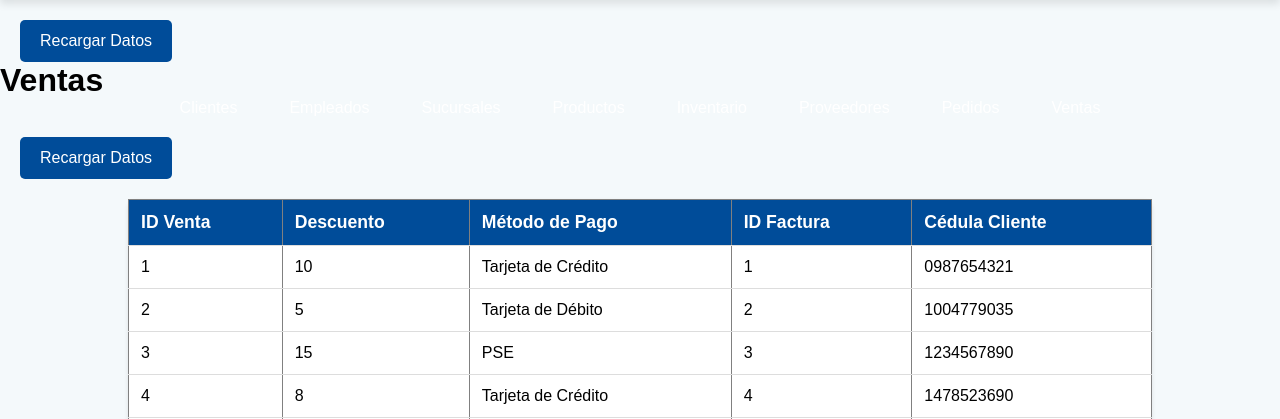
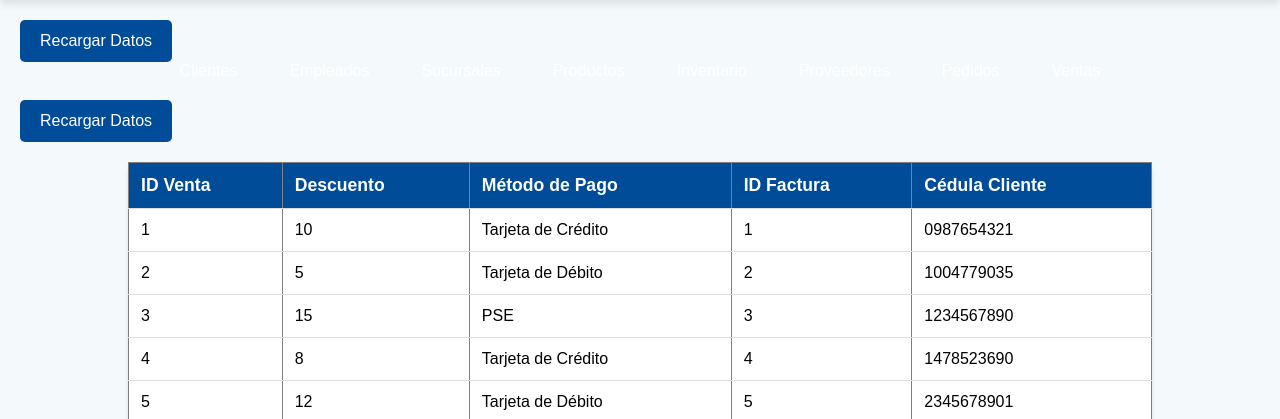
Before and after one commit to DiegoAJimenezD/ProyectoBDDroguerias, a PHP site: page /venta.php in a window 1280 px wide. Shown: the part 220-639 px from the top of the page. Run offline with PHP 8.4, Linux system fonts and the light colour scheme; data comes from the database, SQL or seed files in the repository.

Commit message:
Cambio
Se Hicieron unos cambios

```diff
--- a/inventario.php
+++ b/inventario.php
@@ -60,7 +60,6 @@ $conn->close();
 
     <button onclick="recargarDatos()">Recargar Datos</button>
 
-    <h1>Inventario</h1>
     <nav>
         <ul>
             <li><a href="cliente.php">Clientes</a></li>
--- a/venta.php
+++ b/venta.php
@@ -25,8 +25,6 @@
     </header>
     <button onclick="window.location.reload()">Recargar Datos</button>
 
-
-    <h1>Ventas</h1>
     <nav>
         <ul>
             <li><a href="cliente.php">Clientes</a></li>
```
